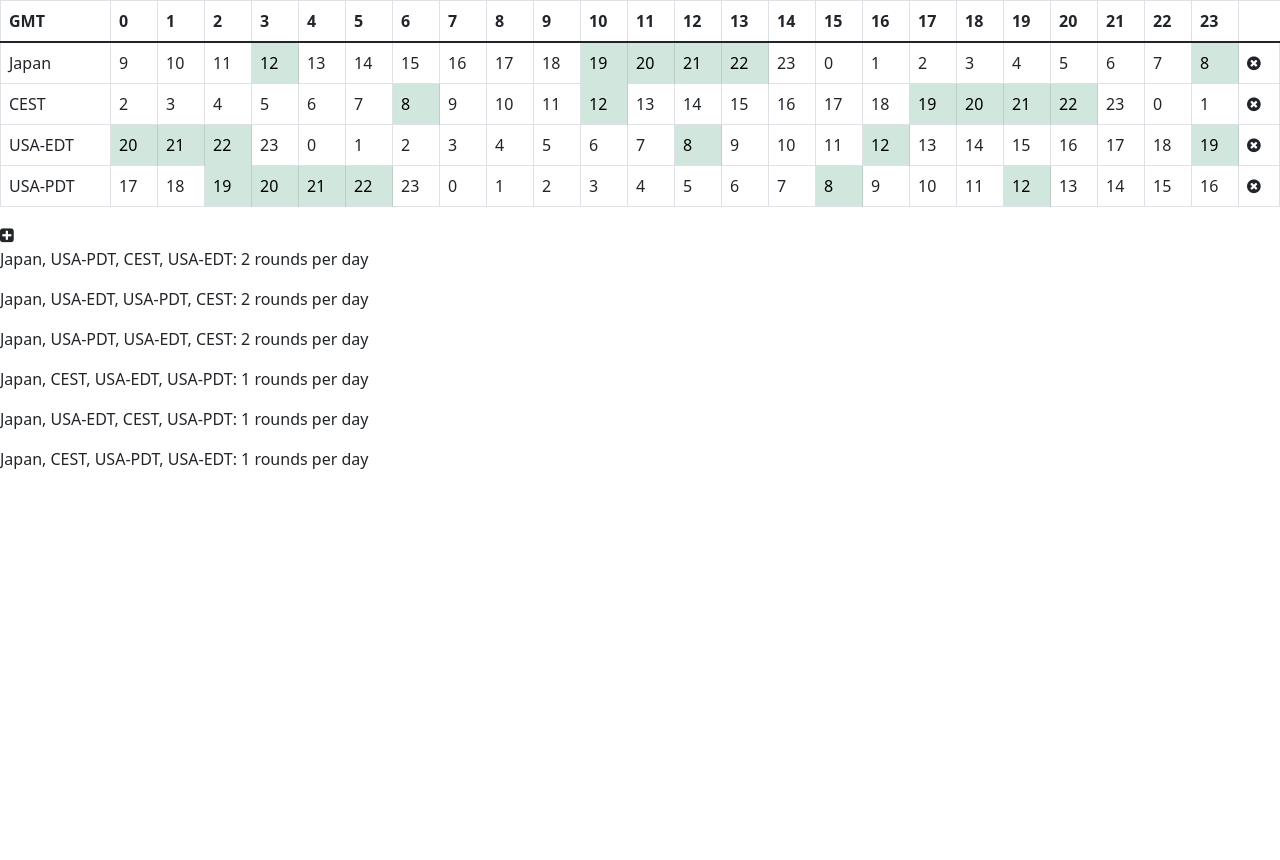
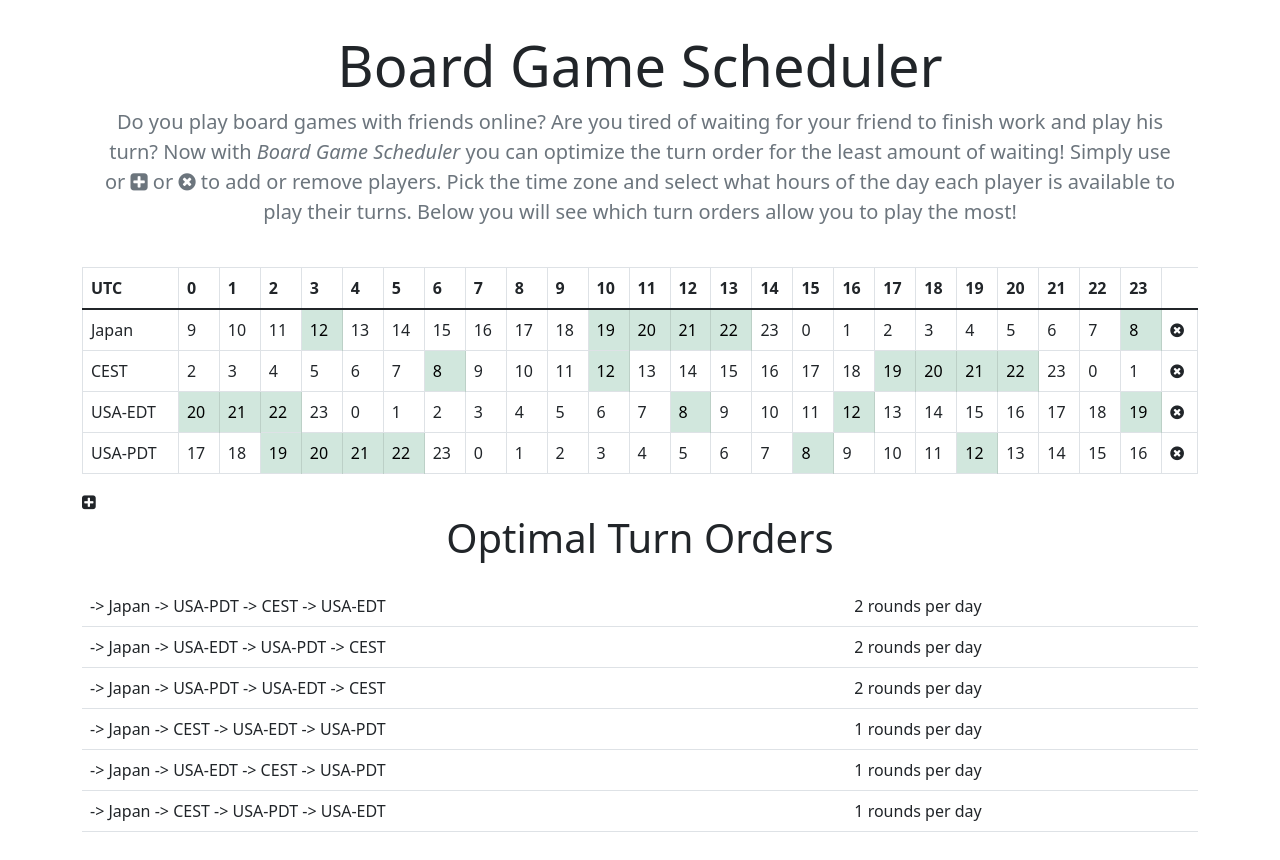
Before and after one commit to stcase/board-game-scheduler, a React (Create React App) app: page / in a window 1280 px wide. Shown: the top 860 px of the page. Before the commit the page ends 800 px from the top, so only its background shows below. Built offline with nearby package versions, Linux system fonts and the light colour scheme.

Commit message:
Make the UI look a bit nicer with bootstrap
And switch GMT to UTC

```diff
--- a/src/App.js
+++ b/src/App.js
@@ -3,9 +3,27 @@ import "./App.css";
 
 function App() {
   return (
-    <main className="continer">
-      <Scheduler />
-    </main>
+    <div class="container py-3">
+      <header>
+        <div class="pricing-header p-3 pb-md-4 mx-auto text-center">
+          <h1 class="display-4 fw-normal">Board Game Scheduler</h1>
+          <p class="fs-5 text-muted">
+            Do you play board games with friends online? Are you tired of
+            waiting for your friend to finish work and play his turn? Now with{" "}
+            <i>Board Game Scheduler</i> you can optimize the turn order for the
+            least amount of waiting! Simply use or{" "}
+            <i className="fa fa-plus-square" aria-hidden="true"></i> or{" "}
+            <i className="fa fa-times-circle" aria-hidden="true"></i> to add or
+            remove players. Pick the time zone and select what hours of the day
+            each player is available to play their turns. Below you will see
+            which turn orders allow you to play the most!
+          </p>
+        </div>
+      </header>
+      <main className="continer">
+        <Scheduler />
+      </main>
+    </div>
   );
 }
 
--- a/src/components/addTimetable.jsx
+++ b/src/components/addTimetable.jsx
@@ -74,18 +74,18 @@ class AddTimetable extends React.Component {
             const offset = num - 12;
             return (
               <option key={offset} value={offset}>
-                GMT{offset}
+                UTC{offset}
               </option>
             );
           })}
           <option key="0" value="0">
-            GMT
+            UTC
           </option>
           {[...Array(12).keys()].map((num) => {
             const offset = num + 1;
             return (
               <option key={offset} value={offset}>
-                GMT+{offset}
+                UTC+{offset}
               </option>
             );
           })}
--- a/src/components/calculateOptimal.jsx
+++ b/src/components/calculateOptimal.jsx
@@ -103,14 +103,19 @@ class CalculateOptimal extends React.Component {
     const solutions = this.calculateOptimal(timetables);
     return (
       <div>
-        {solutions.map((solution) => (
-          <p>
-            {solution.timetables.map((ttable) => " " + ttable.name) +
-              ": " +
-              solution.solution.rpd +
-              " rounds per day"}
-          </p>
-        ))}
+        <h2 class="display-6 text-center mb-4">Optimal Turn Orders</h2>
+        <table className="table">
+          <tbody>
+            {solutions.map((solution) => (
+              <tr>
+                <td>
+                  {solution.timetables.map((ttable) => " -> " + ttable.name)}
+                </td>
+                <td>{solution.solution.rpd + " rounds per day"}</td>
+              </tr>
+            ))}
+          </tbody>
+        </table>
       </div>
     );
   }
--- a/src/components/timetables.jsx
+++ b/src/components/timetables.jsx
@@ -79,7 +79,7 @@ class Timetables extends Component {
         <table className="table table-bordered">
           <thead className="thead-dark">
             <tr>
-              <th>GMT</th>
+              <th>UTC</th>
               {[...Array(24).keys()].map((hour) => (
                 <th key={hour}>{hour}</th>
               ))}
```
